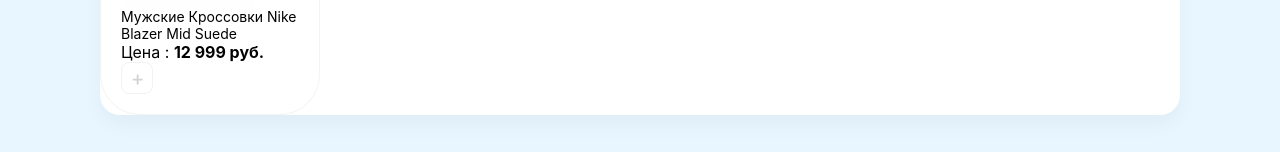
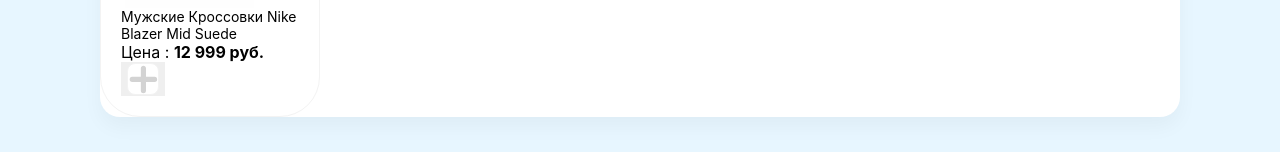
Before and after one commit to SergeyShurkhovetckii/React-Sneakers, a React (Create React App) app: page / in a window 1280 px wide. Shown: the part 434-586 px from the top of the page. Built offline with nearby package versions, Linux system fonts and the light colour scheme.

Commit message:
useState

```diff
--- a/src/App.js
+++ b/src/App.js
@@ -34,7 +34,7 @@
 
             )
           })} */}
-          <Card />
+          <Card  />
         </div>
       </div>
     </div>
--- a/src/components/Card.jsx
+++ b/src/components/Card.jsx
@@ -1,8 +1,15 @@
+import { useState } from "react";
 import btnPlus from "../assets/img/btn.plus.svg";
+import btnChechek from "../assets/img/btn-active.svg";
 import FavoritesBtn from "../assets/img/heart.svg";
 import CardImg from "../assets/img/card_1.svg";
 
 function Card() {
+  const [Cheched, setCheched] = useState(false);
+  const clickPlus = () => {
+    setCheched(true);
+    console.log("Card");
+  };
   return (
     <div className="card">
       <div className="card-favorite">
@@ -15,8 +22,16 @@
           <span className="opacity-5">Цена : </span>
           <b>12 999 руб.</b>
         </div>
-        <button className="button">
-          <img width={11} height={11} src={btnPlus} alt="btnPlus" />
+        <button>
+          <img
+            className="button"
+            width={11}
+            height={11}
+            // src={btnPlus}
+            src={Cheched ? btnChechek : btnPlus}
+            alt="btnPlus"
+            onClick={clickPlus}
+          />
         </button>
       </div>
     </div>
```
